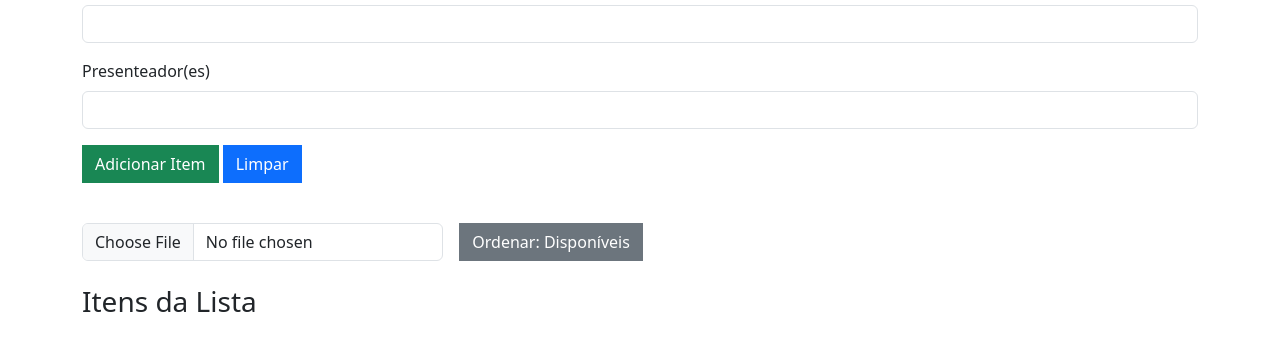
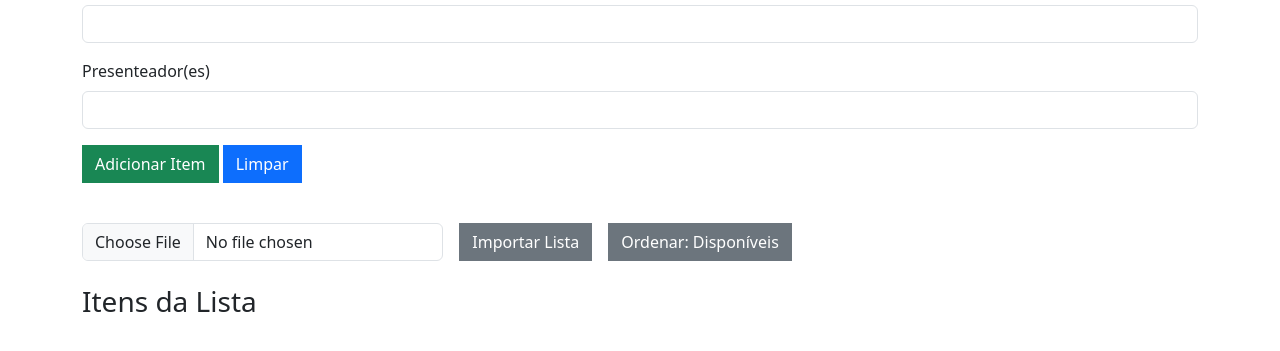
Before and after one commit to Lafebahia/casa-nova, a website: page public/cadastro.html in a window 1280 px wide. Shown: the part 97-448 px from the top of the page. Drawn offline with nearby package versions, Linux system fonts and the light colour scheme; no server answers.

Commit message:
teste import

```diff
--- a/public/cadastro.html
+++ b/public/cadastro.html
@@ -31,9 +31,9 @@
             <div class="col-md-4">
                 <input class="form-control" type="file" id="arquivoItens">
             </div>
-            <!-- <div class="col-auto">
+            <div class="col-auto">
                 <button class="btn btn-secondary rounded-0" onclick="importarArquivo()">Importar Lista</button>
-            </div> -->
+            </div>
             <div class="col-auto">
                 <button class="btn btn-secondary rounded-0" onclick="ordenarListaDisponiveis()">Ordenar: Disponíveis</button>
             </div>
```
